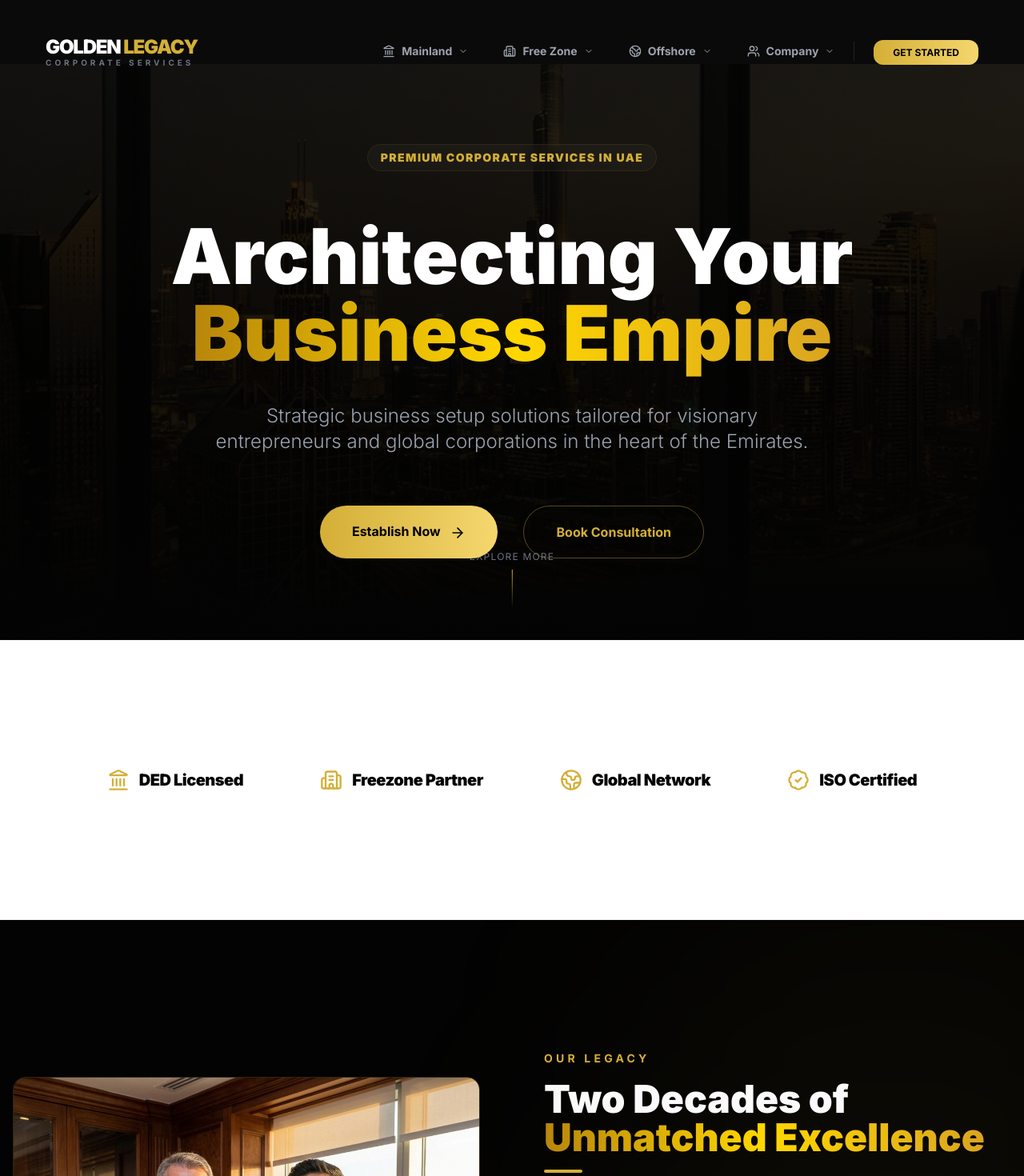
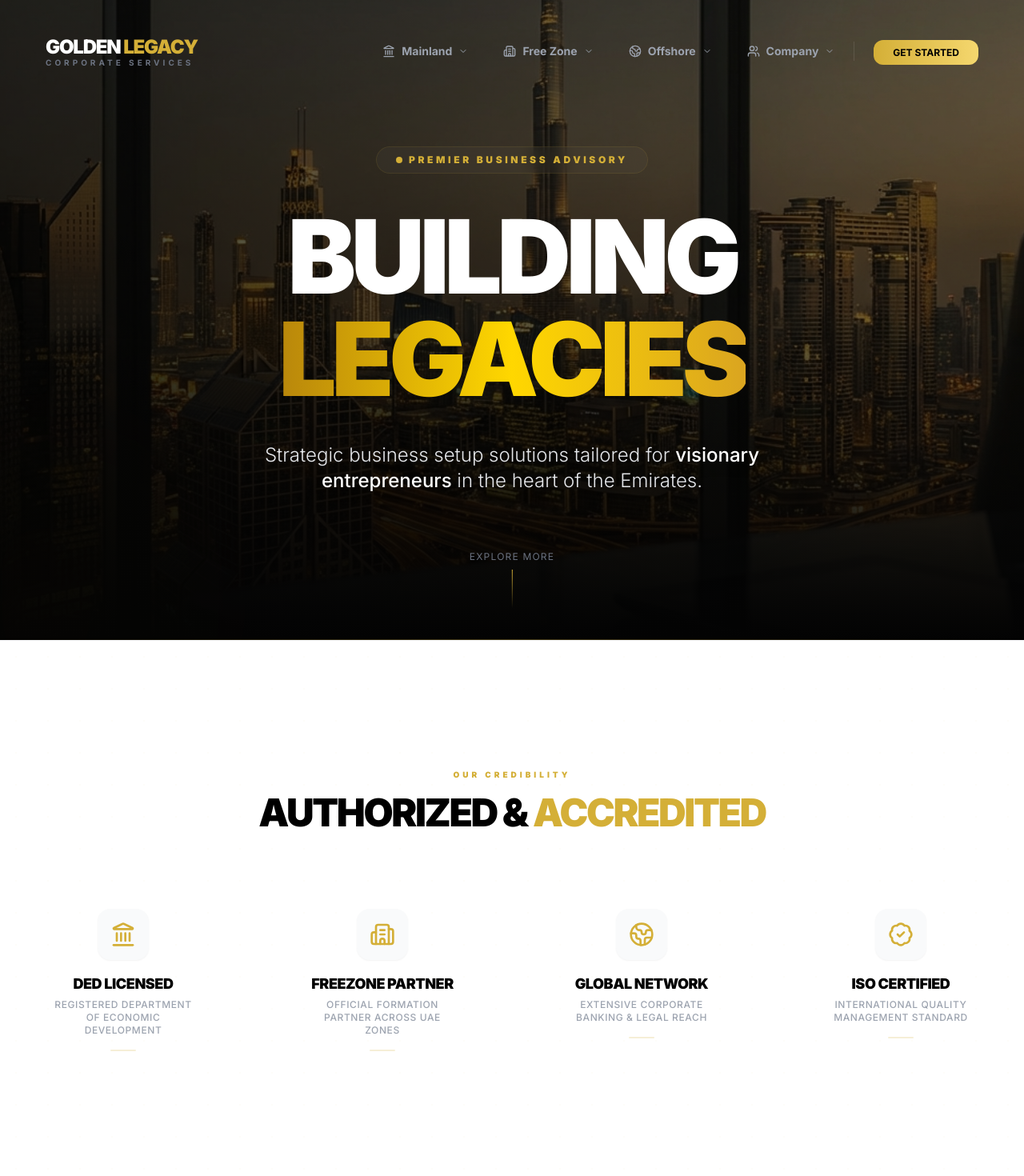
Before and after one commit to pvsameerpvs/golden-fortune-static, a Next.js app: page / in a window 1280 px wide. Shown: the top 1470 px of the page at 80% size. Built offline with nearby package versions, Linux system fonts and the light colour scheme.

Commit message:
fix: ui atats

```diff
--- a/app/layout.tsx
+++ b/app/layout.tsx
@@ -6,7 +6,7 @@ import { Inter } from "next/font/google";
 const inter = Inter({ subsets: ["latin"] });
 
 export const metadata = {
-  title: "Golden Legacy - Corporate Services Provider Dubai",
+  title: "Legacy - Corporate Services Provider Dubai",
   description: "Premier business setup consultancy in Dubai, UAE. We specialize in Mainland, Free Zone, and Offshore company formation.",
 };
 
@@ -19,7 +19,7 @@ export default function RootLayout({
     <html lang="en" className="scroll-smooth">
       <body className={inter.className}>
         <Navbar />
-        <main className="min-h-screen pt-20">
+        <main className="min-h-screen">
           {children}
         </main>
         <Footer />
--- a/components/ServicePage.tsx
+++ b/components/ServicePage.tsx
@@ -39,7 +39,7 @@ const ServicePage = ({
   return (
     <div className="bg-[#030303] text-white min-h-screen pb-32">
       {/* Dynamic Hero Section */}
-      <section className="relative h-[60vh] min-h-[500px] flex items-end pb-20 overflow-hidden">
+      <section className="relative h-[60vh] min-h-[500px] flex items-end pb-20 overflow-hidden pt-20">
         <div className="absolute inset-0 z-0">
           <Image
             src={heroImage}
--- a/components/about/AboutHero.tsx
+++ b/components/about/AboutHero.tsx
@@ -6,7 +6,7 @@ import { motion } from 'framer-motion';
 
 const AboutHero = () => {
   return (
-    <section className="relative h-[60vh] flex items-center justify-center overflow-hidden">
+    <section className="relative h-[60vh] flex items-center justify-center overflow-hidden pt-20">
       <div className="absolute inset-0 z-0">
         <Image
           src="/images/office.png"
--- a/components/about/AboutStats.tsx
+++ b/components/about/AboutStats.tsx
@@ -12,14 +12,21 @@ const AboutStats = () => {
   ];
 
   return (
-    <section className="section-padding bg-[#050505] border-t border-white/5">
-      <div className="max-w-7xl mx-auto px-4">
+    <section className="section-padding bg-gold relative overflow-hidden">
+      <div className="max-w-7xl mx-auto px-4 relative z-10">
          <div className="grid grid-cols-2 lg:grid-cols-4 gap-12 text-center">
             {stats.map((stat, idx) => (
-              <div key={idx} className="space-y-4">
-                <div className="text-gold flex justify-center">{stat.icon}</div>
-                <div className="text-5xl font-black text-white">{stat.val}</div>
-                <div className="text-gray-500 font-bold tracking-widest uppercase text-[10px]">{stat.label}</div>
+              <div key={idx} className="space-y-4 group">
+                <div className="text-black/80 flex justify-center transform group-hover:scale-110 transition-transform duration-500">
+                  {stat.icon}
+                </div>
+                <div className="text-5xl font-black text-black tracking-tighter">
+                  {stat.val}
+                </div>
+                <div className="text-black/60 font-black tracking-widest uppercase text-[10px]">
+                  {stat.label}
+                </div>
+                <div className="w-8 h-1 bg-black/10 mx-auto rounded-full group-hover:w-16 group-hover:bg-black transition-all duration-500"></div>
               </div>
             ))}
          </div>
--- a/components/home/Hero.tsx
+++ b/components/home/Hero.tsx
@@ -8,45 +8,60 @@ import { ArrowRight } from 'lucide-react';
 
 const Hero = () => {
   return (
-    <section className="relative min-h-[calc(100vh-80px)] flex items-center justify-center overflow-hidden py-20">
+    <section className="relative h-screen min-h-[700px] flex items-center justify-center overflow-hidden">
+      {/* Background Image Layer */}
       <div className="absolute inset-0 z-0">
         <Image
           src="/images/hero.png"
           alt="Dubai Skyline"
           fill
-          className="object-cover opacity-50 scale-105"
+          className="object-cover opacity-60 scale-100 md:scale-105 transition-transform duration-[10000ms] ease-linear"
           priority
         />
-        <div className="absolute inset-0 bg-gradient-to-b from-black/60 via-black/80 to-[#030303]"></div>
+        {/* Lighter, more sophisticated gradient overlay */}
+        <div className="absolute inset-0 bg-gradient-to-tr from-black/80 via-black/40 to-transparent"></div>
+        <div className="absolute inset-0 bg-gradient-to-b from-transparent via-transparent to-[#030303]"></div>
+
+        {/* Subtle light leak effect */}
+        <div className="absolute top-0 right-0 w-[500px] h-[500px] bg-gold/10 blur-[120px] rounded-full opacity-30 -mr-48 -mt-48"></div>
+        <div className="absolute bottom-0 left-0 w-[500px] h-[500px] bg-gold/5 blur-[120px] rounded-full opacity-20 -ml-48 -mb-48"></div>
       </div>
 
-      <div className="relative z-10 max-w-7xl mx-auto px-4 sm:px-6 lg:px-8 text-center">
+      <div className="relative z-10 max-w-7xl mx-auto px-4 sm:px-6 lg:px-8">
+        <div className="flex flex-col items-center text-center">
           <motion.div
             initial={{ opacity: 0, y: 30 }}
             animate={{ opacity: 1, y: 0 }}
             transition={{ duration: 0.8 }}
             className="space-y-6 md:space-y-10"
           >
-          <div className="inline-block px-4 py-1.5 glass rounded-full text-gold text-xs md:text-sm font-black tracking-[0.2em] md:tracking-widest uppercase mb-4 animate-float">
-            Premium Corporate Services in UAE
+            <div className="inline-flex items-center gap-2 px-6 py-2 glass rounded-full border border-gold/30">
+              <span className="relative flex h-2 w-2">
+                <span className="animate-ping absolute inline-flex h-full w-full rounded-full bg-gold opacity-75"></span>
+                <span className="relative inline-flex rounded-full h-2 w-2 bg-gold"></span>
+              </span>
+              <span className="text-gold text-[10px] md:text-xs font-black tracking-[0.3em] uppercase">
+                Premier Business Advisory
+              </span>
             </div>
-          <h1 className="text-4xl sm:text-6xl md:text-8xl font-black mb-6 leading-[1.1] text-white">
-            Architecting Your <br />
-            <span className="text-gradient-gold">Business Empire</span>
+
+            <h1 className="text-5xl sm:text-7xl md:text-9xl font-black mb-6 leading-[0.95] tracking-tighter text-white">
+              BUILDING <br />
+              <span className="text-gradient-gold">LEGACIES</span>
             </h1>
-          <p className="text-lg md:text-2xl text-gray-400 max-w-3xl mx-auto leading-relaxed font-light">
-            Strategic business setup solutions tailored for visionary entrepreneurs and global corporations in the heart of the Emirates.
+
+            <p className="text-lg md:text-2xl text-gray-200 max-w-3xl mx-auto leading-relaxed font-light drop-shadow-lg">
+              Strategic business setup solutions tailored for <span className="text-white font-medium">visionary entrepreneurs</span> in the heart of the Emirates.
             </p>
-          <div className="flex flex-wrap justify-center gap-4 md:gap-8 pt-6">
-            <Link href="/mainland-company-formation-in-dubai" className="btn-premium shine group !px-6 md:!px-10 !py-4 md:!py-5 !text-sm md:!text-base">
-              Establish Now <ArrowRight size={20} className="inline ml-2 group-hover:translate-x-1 transition-transform" />
-            </Link>
-            <Link href="#contact" className="btn-outline-gold group !px-6 md:!px-10 !py-4 md:!py-5 !text-sm md:!text-base">
-              Book Consultation
-            </Link>
-          </div>
+
+
           </motion.div>
         </div>
+      </div>
+
+      {/* Decorative Bottom Line */}
+      <div className="absolute bottom-0 left-0 w-full h-px bg-gradient-to-r from-transparent via-gold/30 to-transparent"></div>
+
 
       <motion.div
         initial={{ opacity: 0 }}
--- a/components/home/Stats.tsx
+++ b/components/home/Stats.tsx
@@ -12,28 +12,35 @@ const Stats = () => {
   ];
 
   return (
-    <section className="section-padding bg-white border-y border-gray-100 relative overflow-hidden">
-      <div className="absolute top-0 right-0 w-64 h-64 bg-gold/5 blur-3xl rounded-full -mr-32 -mt-32"></div>
-      <div className="absolute bottom-0 left-0 w-64 h-64 bg-gold/5 blur-3xl rounded-full -ml-32 -mb-32"></div>
+    <section className="section-padding bg-gold relative overflow-hidden">
+      {/* Decorative Shine Effect */}
+      <div className="absolute inset-0 bg-gradient-to-r from-transparent via-white/20 to-transparent -translate-x-full animate-[shimmer_5s_infinite] skew-x-12"></div>
 
       <div className="max-w-7xl mx-auto px-4 relative z-10">
-         <div className="grid grid-cols-2 lg:grid-cols-4 gap-12 text-center">
+         <div className="grid grid-cols-2 lg:grid-cols-4 gap-12 md:gap-16 text-center">
             {stats.map((stat, idx) => (
-              <div key={idx} className="space-y-6 group">
-                <div className="text-gold flex justify-center transform group-hover:scale-110 transition-transform duration-500">
+              <div key={idx} className="space-y-4 group">
+                <div className="text-black/80 flex justify-center transform group-hover:scale-110 transition-transform duration-500">
                   {stat.icon}
                 </div>
-                <div className="text-5xl md:text-6xl font-black text-black tracking-tighter">
+                <div className="text-5xl md:text-7xl font-black text-black tracking-tighter">
                   {stat.val}
                 </div>
-                <div className="text-gray-400 font-black tracking-[0.3em] uppercase text-[10px] md:text-xs">
+                <div className="text-black/60 font-black tracking-[0.2em] uppercase text-[10px] md:text-xs">
                   {stat.label}
                 </div>
-                <div className="w-8 h-1 bg-gold/30 mx-auto rounded-full group-hover:w-16 group-hover:bg-gold transition-all duration-500"></div>
+                <div className="w-12 h-1 bg-black/10 mx-auto rounded-full group-hover:w-24 group-hover:bg-black transition-all duration-500"></div>
               </div>
             ))}
          </div>
       </div>
+
+      <style jsx>{`
+        @keyframes shimmer {
+          0% { transform: translateX(-200%) skewX(-15deg); }
+          100% { transform: translateX(200%) skewX(-15deg); }
+        }
+      `}</style>
     </section>
   );
 };
--- a/components/home/TrustBadges.tsx
+++ b/components/home/TrustBadges.tsx
@@ -5,24 +5,35 @@ import { Landmark, Building2, Globe2, BadgeCheck } from 'lucide-react';
 
 const TrustBadges = () => {
   return (
-    <div className="bg-white section-padding border-y border-gray-100">
-      <div className="max-w-7xl mx-auto px-4 flex flex-wrap justify-center gap-12 md:gap-24 transition-all duration-700">
-         <div className="flex items-center gap-3 text-black font-black text-xl group cursor-default">
-           <Landmark className="text-gold transition-transform group-hover:scale-110" size={28} />
-           <span className="tracking-tight">DED Licensed</span>
-         </div>
-         <div className="flex items-center gap-3 text-black font-black text-xl group cursor-default">
-           <Building2 className="text-gold transition-transform group-hover:scale-110" size={28} />
-           <span className="tracking-tight">Freezone Partner</span>
-         </div>
-         <div className="flex items-center gap-3 text-black font-black text-xl group cursor-default">
-           <Globe2 className="text-gold transition-transform group-hover:scale-110" size={28} />
-           <span className="tracking-tight">Global Network</span>
-         </div>
-         <div className="flex items-center gap-3 text-black font-black text-xl group cursor-default">
-           <BadgeCheck className="text-gold transition-transform group-hover:scale-110" size={28} />
-           <span className="tracking-tight">ISO Certified</span>
-         </div>
+    <div className="bg-white section-padding border-y border-gray-100 relative overflow-hidden">
+      {/* Subtle Background Pattern */}
+      <div className="absolute inset-0 opacity-[0.03] pointer-events-none" style={{ backgroundImage: 'radial-gradient(#D4AF37 1px, transparent 1px)', backgroundSize: '40px 40px' }}></div>
+
+      <div className="max-w-7xl mx-auto px-4 relative z-10">
+        <div className="text-center mb-16">
+          <span className="text-gold font-black tracking-[0.4em] uppercase text-[10px] mb-4 block">Our Credibility</span>
+          <h2 className="text-3xl md:text-5xl font-black text-black tracking-tighter uppercase">Authorized & <span className="text-gold">Accredited</span></h2>
+        </div>
+
+        <div className="grid grid-cols-1 sm:grid-cols-2 lg:grid-cols-4 gap-8 md:gap-12">
+          {[
+            { icon: <Landmark size={32} />, title: "DED Licensed", desc: "Registered Department of Economic Development" },
+            { icon: <Building2 size={32} />, title: "Freezone Partner", desc: "Official formation partner across UAE zones" },
+            { icon: <Globe2 size={32} />, title: "Global Network", desc: "Extensive corporate banking & legal reach" },
+            { icon: <BadgeCheck size={32} />, title: "ISO Certified", desc: "International Quality Management Standard" }
+          ].map((badge, idx) => (
+            <div key={idx} className="group flex flex-col items-center text-center space-y-4 p-8 rounded-3xl transition-all duration-500 hover:bg-gray-50">
+              <div className="w-16 h-16 bg-gray-50 rounded-2xl flex items-center justify-center text-gold group-hover:bg-gold group-hover:text-black transition-all duration-500 shadow-sm group-hover:shadow-xl group-hover:-translate-y-2">
+                {badge.icon}
+              </div>
+              <div className="space-y-1">
+                <h4 className="text-black font-black text-lg tracking-tight uppercase">{badge.title}</h4>
+                <p className="text-gray-400 text-[10px] md:text-xs font-medium leading-relaxed max-w-[180px] mx-auto uppercase tracking-[0.05em]">{badge.desc}</p>
+              </div>
+              <div className="w-8 h-0.5 bg-gold/20 rounded-full group-hover:w-16 group-hover:bg-gold transition-all duration-500"></div>
+            </div>
+          ))}
+        </div>
       </div>
     </div>
   );
```
Lines whose indentation alone changed are shown as unchanged.
